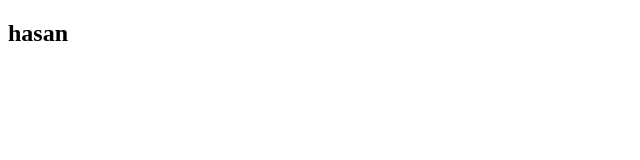
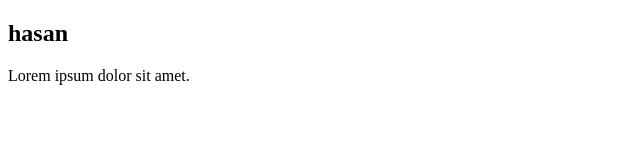
Before and after one commit to Labtcode/gp-tutorial, a plain HTML site: page index.html in a window 1280 px wide. Shown: the whole page, without its empty margins (0-640 px from the left). Drawn offline with Linux system fonts and the light colour scheme.

Commit message:
i add a paragrph to index.html and also add style to my style sheet

```diff
--- a/index.html
+++ b/index.html
@@ -8,5 +8,6 @@
 </head>
 <body>
     <h2>hasan</h2>
+    <p>Lorem ipsum dolor sit amet.</p>
 </body>
 </html>
--- a/javascript/script.js
+++ b/javascript/script.js
@@ -1 +1 @@
-console.log("hasan2");
+console.log("hasan");
--- a/style.css
+++ b/style.css
@@ -0,0 +1,4 @@
+* {
+    margin: 0;
+    padding: 0;
+}
```
